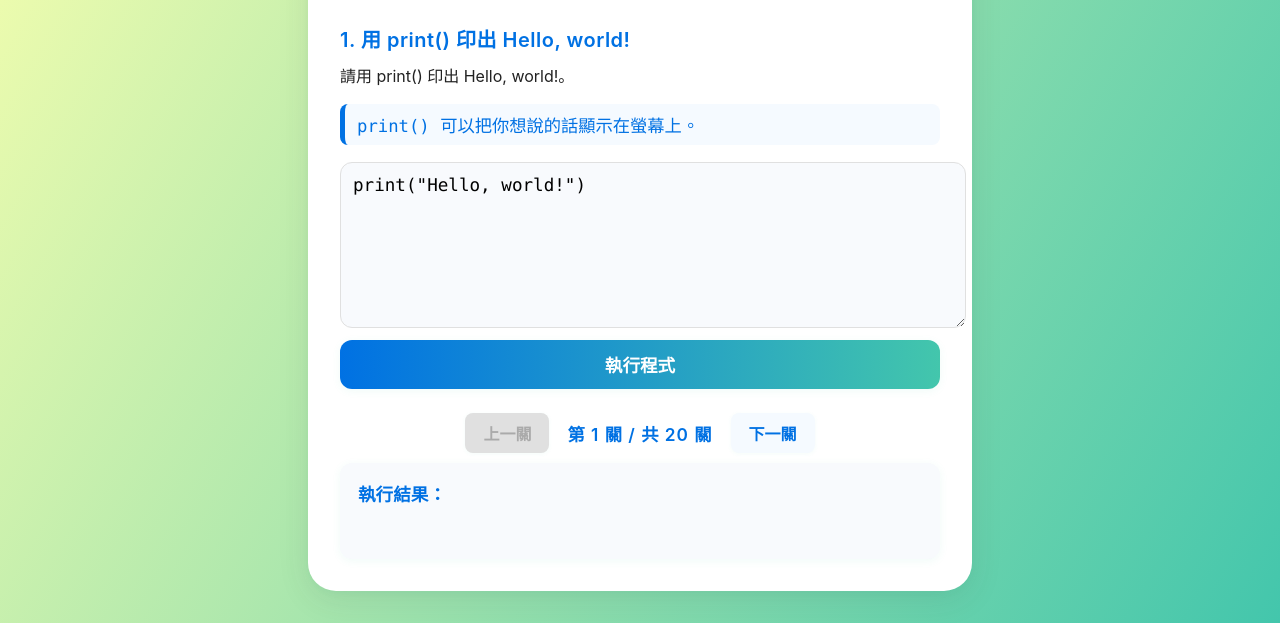
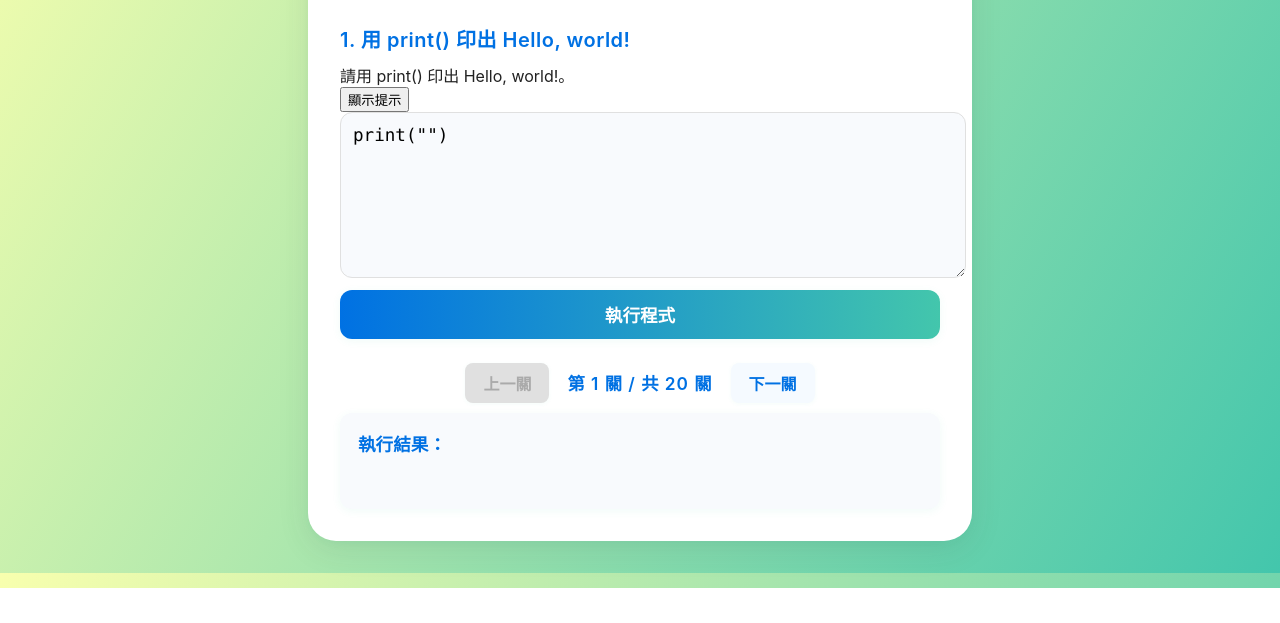
Before and after one commit to bobocheung/python-kids, a plain HTML site: page index.html in a window 1280 px wide. Shown: the part 212-835 px from the top of the page. After the commit the page ends 800 px from the top, so only its background shows below. Drawn offline with Linux system fonts and the light colour scheme.

Commit message:
feat: starter 不再顯示答案，提示預設隱藏，需點按鈕才顯示

```diff
--- a/index.html
+++ b/index.html
@@ -17,7 +17,10 @@
         <section class="lesson">
             <h2>題目標題</h2>
             <div class="desc">題目說明</div>
-            <pre class="example">提示</pre>
+            <div class="hint-area">
+              <button id="show-hint-btn" type="button">顯示提示</button>
+              <pre class="example" style="display:none;">提示</pre>
+            </div>
         </section>
         <section class="editor-area">
             <textarea id="python-code" rows="7"></textarea>
--- a/js/main.js
+++ b/js/main.js
@@ -4,14 +4,14 @@ const levels = [
     title: '1. 用 print() 印出 Hello, world!',
     description: '請用 print() 印出 Hello, world!。',
     answer: 'print("Hello, world!")',
-    starter: 'print("Hello, world!")',
+    starter: 'print("")',
     hint: 'print() 可以把你想說的話顯示在螢幕上。'
   },
   {
     title: '2. 用 print() 印出你的名字',
     description: '請用 print() 印出你的名字。',
     answer: 'print("Cheung Kap Lam")',
-    starter: 'print("你的名字")',
+    starter: 'print("")',
     hint: '把 "你的名字" 換成你自己的名字。'
   },
   {
@@ -25,21 +25,21 @@ const levels = [
     title: '4. 宣告一個變數 name，值為 "Amy"，然後印出 name',
     description: '請宣告變數 name，值為 "Amy"，然後印出 name。',
     answer: 'name = "Amy"\nprint(name)',
-    starter: 'name = "Amy"\nprint(name)',
+    starter: 'name = ""\nprint(name)',
     hint: '先宣告變數，再用 print() 印出。'
   },
   {
     title: '5. 宣告變數 a=5, b=7，印出 a+b',
     description: '請宣告 a=5, b=7，然後印出 a+b。',
     answer: 'a = 5\nb = 7\nprint(a + b)',
-    starter: 'a = 5\nb = 7\nprint(a + b)',
+    starter: 'a = 0\nb = 0\nprint(a + b)',
     hint: '變數可以直接相加。'
   },
   {
     title: '6. 用 if 判斷 10 是否大於 5，若是則印出 "Yes"',
     description: '請用 if 判斷 10 是否大於 5，若是則印出 "Yes"。',
     answer: 'if 10 > 5:\n    print("Yes")',
-    starter: 'if 10 > 5:\n    print("Yes")',
+    starter: 'if 10 > 5:\n    print("")',
     hint: 'if 條件後面要加冒號，縮排很重要。'
   },
   {
@@ -53,14 +53,14 @@ const levels = [
     title: '8. 宣告一個 list 包含 2, 4, 6，印出這個 list',
     description: '請宣告一個 list 包含 2, 4, 6，然後印出這個 list。',
     answer: 'numbers = [2, 4, 6]\nprint(numbers)',
-    starter: 'numbers = [2, 4, 6]\nprint(numbers)',
+    starter: 'numbers = []\nprint(numbers)',
     hint: 'list 用中括號。'
   },
   {
     title: '9. 印出 list [1,2,3] 的第二個元素',
     description: '請印出 list [1,2,3] 的第二個元素。',
     answer: 'nums = [1, 2, 3]\nprint(nums[1])',
-    starter: 'nums = [1, 2, 3]\nprint(nums[1])',
+    starter: 'nums = [1, 2, 3]\nprint(nums[ ])',
     hint: 'Python 的索引從 0 開始。'
   },
   {
@@ -74,14 +74,14 @@ const levels = [
     title: '11. 宣告 function greet()，印出 "Hi!"',
     description: '請宣告 function greet()，然後印出 "Hi!"。',
     answer: 'def greet():\n    print("Hi!")\ngreet()',
-    starter: 'def greet():\n    print("Hi!")\ngreet()',
+    starter: 'def greet():\n    print("")',
     hint: '定義 function 用 def。'
   },
   {
     title: '12. 宣告 function add(a, b)，回傳 a+b，然後印出 add(3, 4)',
     description: '請宣告 function add(a, b)，回傳 a+b，然後印出 add(3, 4)。',
     answer: 'def add(a, b):\n    return a + b\nprint(add(3, 4))',
-    starter: 'def add(a, b):\n    return a + b\nprint(add(3, 4))',
+    starter: 'def add(a, b):\n    return a + b\nprint(add( , ))',
     hint: 'return 會回傳值。'
   },
   {
@@ -95,14 +95,14 @@ const levels = [
     title: '14. 用 if-else 判斷 x=7 是否大於 10，印出 "大" 或 "小"',
     description: '請用 if-else 判斷 x=7 是否大於 10，印出 "大" 或 "小"。',
     answer: 'x = 7\nif x > 10:\n    print("大")\nelse:\n    print("小")',
-    starter: 'x = 7\nif x > 10:\n    print("大")\nelse:\n    print("小")',
+    starter: 'x = 7\nif x > 10:\n    print("")',
     hint: 'if-else 要注意縮排。'
   },
   {
     title: '15. 宣告 dict {"name":"Amy", "age":10}，印出 name',
     description: '請宣告 dict {"name":"Amy", "age":10}，然後印出 name。',
     answer: 'info = {"name": "Amy", "age": 10}\nprint(info["name"])',
-    starter: 'info = {"name": "Amy", "age": 10}\nprint(info["name"])',
+    starter: 'info = {"name": "", "age": 0}\nprint(info[""])',
     hint: 'dict 用大括號，取值用中括號。'
   },
   {
@@ -123,14 +123,14 @@ const levels = [
     title: '18. 宣告一個 list，印出長度',
     description: '請宣告一個 list，然後印出長度。',
     answer: 'nums = [1, 2, 3, 4]\nprint(len(nums))',
-    starter: 'nums = [1, 2, 3, 4]\nprint(len(nums))',
+    starter: 'nums = []\nprint(len(nums))',
     hint: 'len(list) 會得到長度。'
   },
   {
     title: '19. 宣告 function square(x)，回傳 x 的平方，印出 square(5)',
     description: '請宣告 function square(x)，回傳 x 的平方，然後印出 square(5)。',
     answer: 'def square(x):\n    return x * x\nprint(square(5))',
-    starter: 'def square(x):\n    return x * x\nprint(square(5))',
+    starter: 'def square(x):\n    return x * x\nprint(square())',
     hint: 'x * x 是平方。'
   },
   {
@@ -154,6 +154,8 @@ function setLevel(idx) {
   document.getElementById('level-indicator').textContent = `第 ${idx+1} 關 / 共 20 關`;
   document.getElementById('prev-btn').disabled = idx === 0;
   document.getElementById('next-btn').disabled = idx === levels.length-1;
+  // 預設隱藏提示
+  document.querySelector('.lesson .example').style.display = 'none';
 }
 
 function outf(text) {
@@ -235,6 +237,10 @@ document.addEventListener('DOMContentLoaded', function() {
       setLevel(currentLevel);
     }
   });
-
+  // 綁定顯示提示按鈕
+  document.getElementById('show-hint-btn').addEventListener('click', function() {
+    document.querySelector('.lesson .example').style.display = 'block';
+    this.style.display = 'none';
+  });
   setLevel(0);
 });
```
